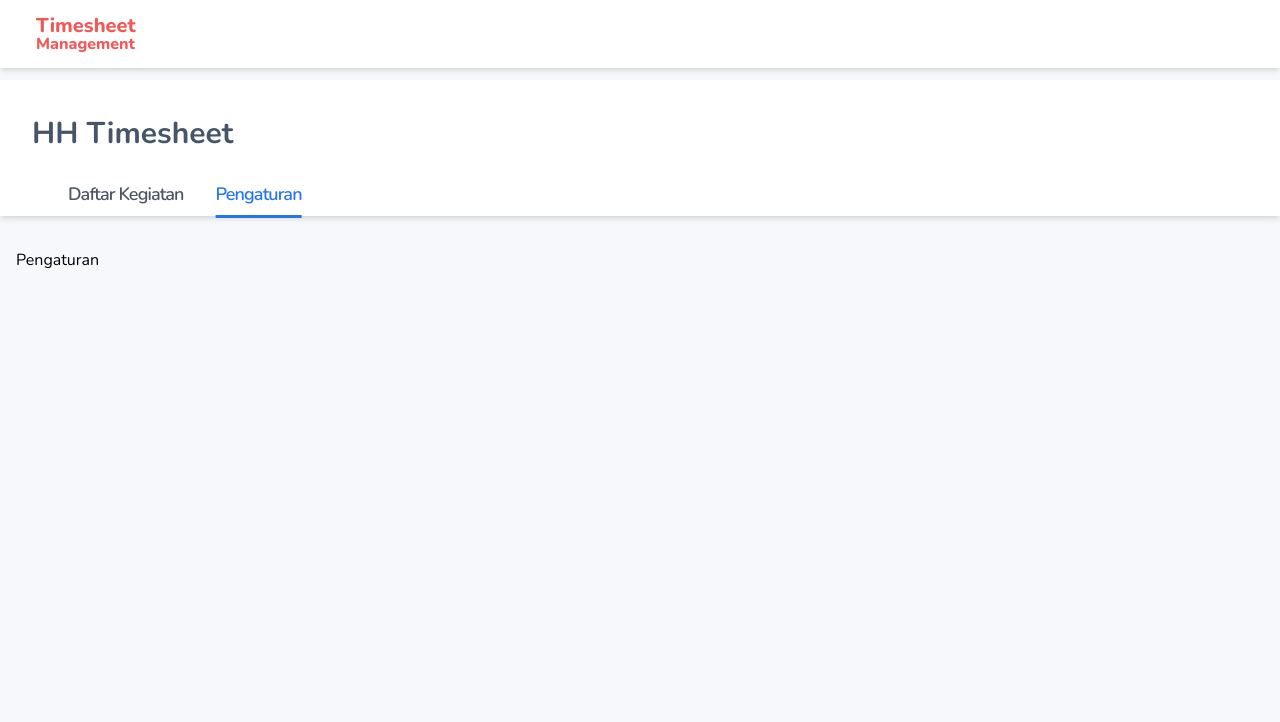
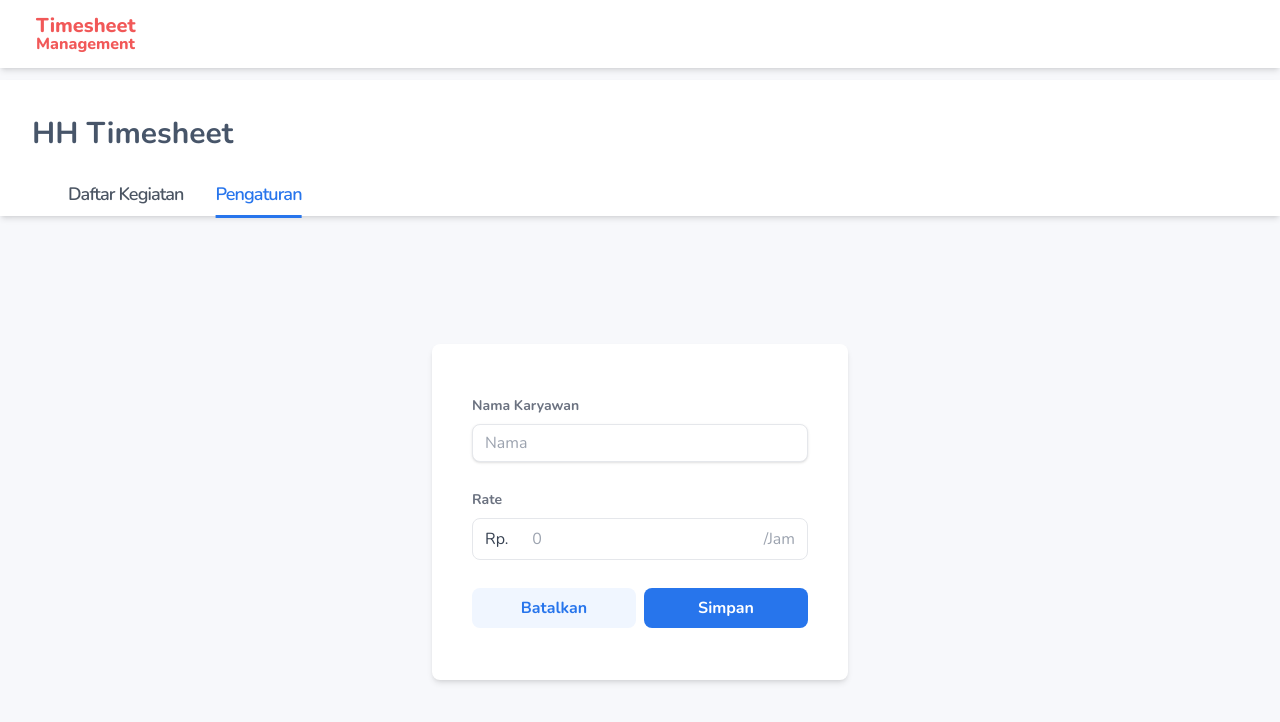
Before and after one commit to naeljeff/happy-homes-test, a React (Create React App) app: page / in a window 1280 px wide. Both pictures are taken after a click on the button "Pengaturan". Shown: the top 722 px of the page. Built offline with nearby package versions, Linux system fonts and the light colour scheme.

Commit message:
Finished pengaturan front end

```diff
--- a/src/Components/Pengaturan.jsx
+++ b/src/Components/Pengaturan.jsx
@@ -1,9 +1,112 @@
+import { useState } from "react";
+
 const Pengaturan = () => {
+  // State handler
+  const [nama, setNama] = useState("");
+  const [rate, setRate] = useState("");
+
+  // Handler function to submit data
+  const handleSave = () => {
+    if (!nama) alert("Please enter your name");
+    else if (!rate) alert("Please enter a rate");
+    else {
+      //   Convert rate into int
+
+      alert(`Data Saved: ${nama}, ${rate}`);
+      setNama("");
+      setRate("");
+    }
+  };
+
+  const handleCancel = () => {
+    console.log("Canceled");
+    setNama("");
+    setRate("");
+  };
+
+  const formatNumber = (value) => {
+    if (!value) return value;
+    const parts = value.split(".");
+    parts[0] = parts[0].replace(/\B(?=(\d{3})+(?!\d))/g, ",");
+    return parts.join(".");
+  };
+
+  const handleRateChange = (event) => {
+    const rawValue = event.target.value.replace(/,/g, "");
+    const formattedValue = formatNumber(rawValue);
+    setRate(formattedValue);
+  };
+
+  // Only allow numeric input for rate
+  const handleKeyPress = (event) => {
+    const charCode = event.charCode || event.keyCode;
+    if ((charCode < 48 || charCode > 57) && charCode !== 46) {
+      event.preventDefault();
+    }
+  };
+
   return (
-    <div>
-      Pengaturan
-    </div>
-  )
-}
+    <>
+      <div className="flex items-center justify-center mt-28">
+        <div className="bg-white shadow-md rounded-lg p-10 w-1/3">
+          <div className="mb-4 mt-3">
+            <label
+              htmlFor="nama"
+              className="block text-gray-500 text-sm font-bold mb-2"
+            >
+              Nama Karyawan
+            </label>
+            <input
+              onChange={(event) => setNama(event.target.value)}
+              type="text"
+              id="nama"
+              value={nama}
+              className="shadow appearance-none border rounded-lg w-full py-2 px-3 text-gray-700 leading-tight focus:outline-none focus:border-[#F15858] focus:ring-1 focus:ring-[#F15858]"
+              placeholder="Nama"
+            />
+          </div>
 
-export default Pengaturan
+          <div className="mb-4 mt-7">
+            <label
+              htmlFor="rate"
+              className="block text-gray-500 text-sm font-bold mb-2"
+            >
+              Rate
+            </label>
+            <div className="flex items-center border rounded-lg focus:outline-none focus-within:border-[#F15858] focus-within:ring-1 focus-within:ring-[#F15858]">
+              <span className="px-3 text-gray-700">Rp.</span>
+              <input
+                onChange={handleRateChange}
+                onKeyPress={handleKeyPress}
+                type="text"
+                id="rate"
+                value={rate}
+                className="w-full py-2 px-3 text-gray-700 bg-white rounded-md outline-none focus:ring-0"
+                placeholder="0"
+              />
+
+              <span className="px-3 text-gray-400">/Jam</span>
+            </div>
+          </div>
+
+          <div className="flex justify-center w-full mt-7 mb-3">
+            <button
+              onClick={handleCancel}
+              className="bg-[#F0F6FF] text-[#2775EC] font-bold py-2 px-4 rounded-lg focus:outline-none focus:shadow-outline w-3/5 "
+            >
+              Batalkan
+            </button>
+            <button
+              onClick={handleSave}
+              className="bg-[#2775EC] text-white font-bold py-2 px-4 rounded-lg focus:outline-none focus:shadow-outline w-3/5 ml-2"
+            >
+              Simpan
+            </button>
+          </div>
+        </div>
+      </div>
+    </>
+  );
+};
+
+export default Pengaturan;
--- a/src/Style/index.css
+++ b/src/Style/index.css
@@ -7,5 +7,14 @@
   padding: 0;
   box-sizing: border-box;
   font-family: "Nunito", sans-serif;
+}
 
+input[type="number"]::-webkit-inner-spin-button,
+input[type="number"]::-webkit-outer-spin-button {
+  -webkit-appearance: none;
+  margin: 0;
 }
+
+input[type="number"] {
+  -moz-appearance: textfield;
+}
```
